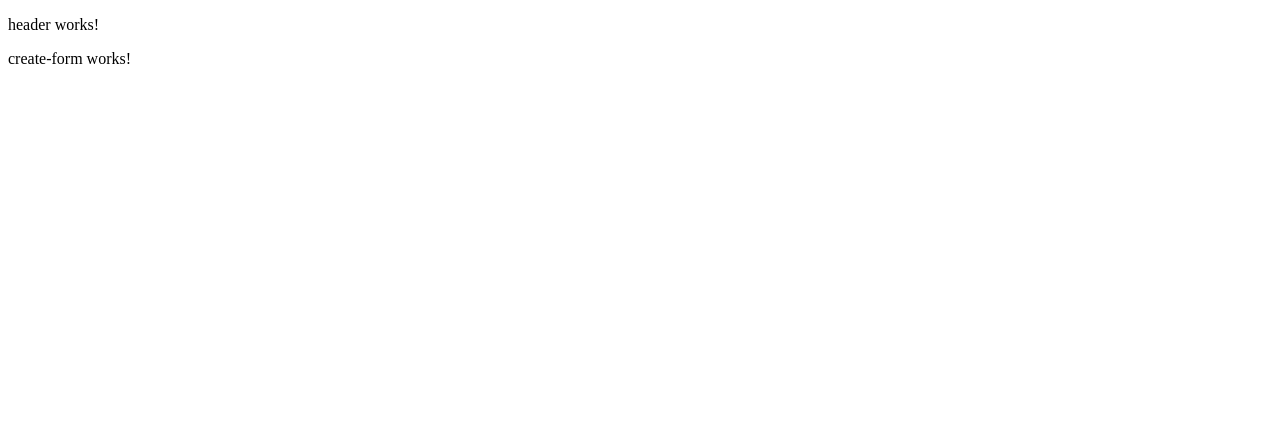
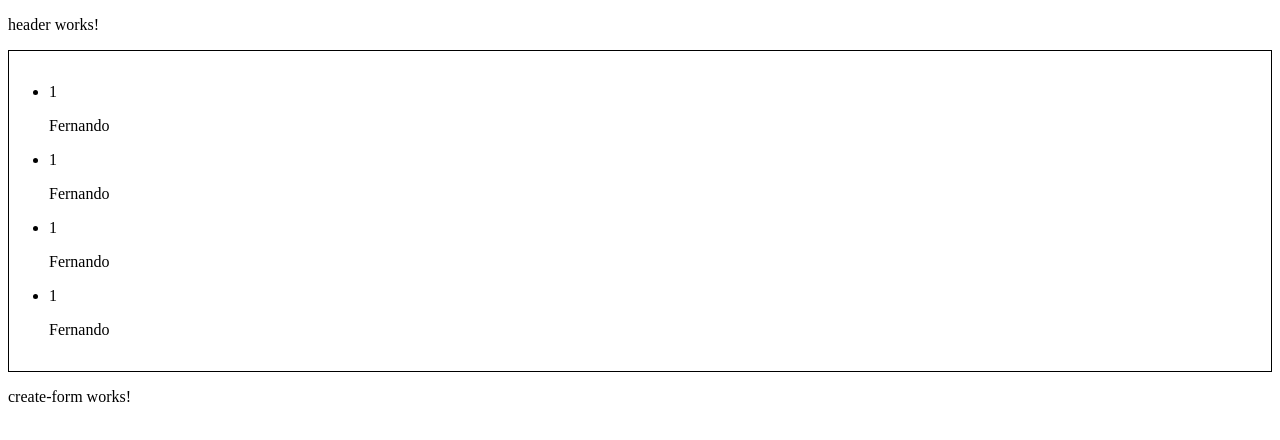
Before and after one commit to fernandoofilho/agenda-monoRepo, an Angular app in the folder projectAddressBook/: page / in a window 1280 px wide. Shown: the top 440 px of the page. Built offline with nearby package versions, Linux system fonts and the light colour scheme.

Commit message:
implementacao do componente de listagem

```diff
--- a/projectAddressBook/src/app/app.component.html
+++ b/projectAddressBook/src/app/app.component.html
@@ -7,4 +7,4 @@
  a exibição desse componente no ng if
 
 -->
- <app-create-form></app-create-form>
+<app-create-form></app-create-form>
--- a/projectAddressBook/src/app/listage-container/listage-container.component.css
+++ b/projectAddressBook/src/app/listage-container/listage-container.component.css
@@ -0,0 +1,6 @@
+.container {
+  display: flex;
+  flex-direction: row;
+  border: 1px solid;
+
+}
--- a/projectAddressBook/src/app/listage-container/listage-container.component.html
+++ b/projectAddressBook/src/app/listage-container/listage-container.component.html
@@ -1,5 +1,14 @@
-<!--
-exibir isso com ng for
-<div ngfor ...>
-<ListageItemComponent></ListageItemComponent>
- -->
+<div class="container">
+  <ul>
+    <li *ngFor="let item of mockData">
+      <app-listage-item
+        id={{item.id}}
+        nome={{item.nome}}
+        imgPath={{item.imgPath}}
+        apelido={{item.apelido}}
+        mail={{item.mail}}
+        telefone={{item.telefone}}
+      />
+    </li>
+  </ul>
+</div>
--- a/projectAddressBook/src/app/listage-container/listage-container.component.ts
+++ b/projectAddressBook/src/app/listage-container/listage-container.component.ts
@@ -4,10 +4,50 @@ import { ListageItemComponent } from '../listage-item/listage-item.component';
 @Component({
   selector: 'app-listage-container',
   standalone: true,
-  imports: [ListageItemComponent],
+  imports: [ListageItemComponent, CommonModule],
   templateUrl: './listage-container.component.html',
-  styleUrl: './listage-container.component.css'
+  styleUrl: './listage-container.component.css',
 })
 export class ListageContainerComponent {
-
+  mockData: {
+    id: string;
+    nome: string;
+    imgPath: string;
+    apelido: string;
+    mail: string;
+    telefone: string;
+  }[] = [
+    {
+      id: '1',
+      nome: 'Fernando',
+      imgPath: 'images/1',
+      apelido: 'fernando',
+      mail: 'fernando@gmail.com',
+      telefone: '92999293',
+    },
+    {
+      id: '1',
+      nome: 'Fernando',
+      imgPath: 'images/1',
+      apelido: 'fernando',
+      mail: 'fernando@gmail.com',
+      telefone: '92999293',
+    },
+    {
+      id: '1',
+      nome: 'Fernando',
+      imgPath: 'images/1',
+      apelido: 'fernando',
+      mail: 'fernando@gmail.com',
+      telefone: '92999293',
+    },
+    {
+      id: '1',
+      nome: 'Fernando',
+      imgPath: 'images/1',
+      apelido: 'fernando',
+      mail: 'fernando@gmail.com',
+      telefone: '92999293',
+    },
+  ];
 }
--- a/projectAddressBook/src/app/listage-item/listage-item.component.html
+++ b/projectAddressBook/src/app/listage-item/listage-item.component.html
@@ -1 +1,2 @@
-<p>listage-item works!</p>
+<p>{{ id }}</p>
+<p>{{ nome }}</p>
```
Also changed, not shown: projectAddressBook/src/app/listage-item/listage-item.component.ts (+8 -3 lines).
